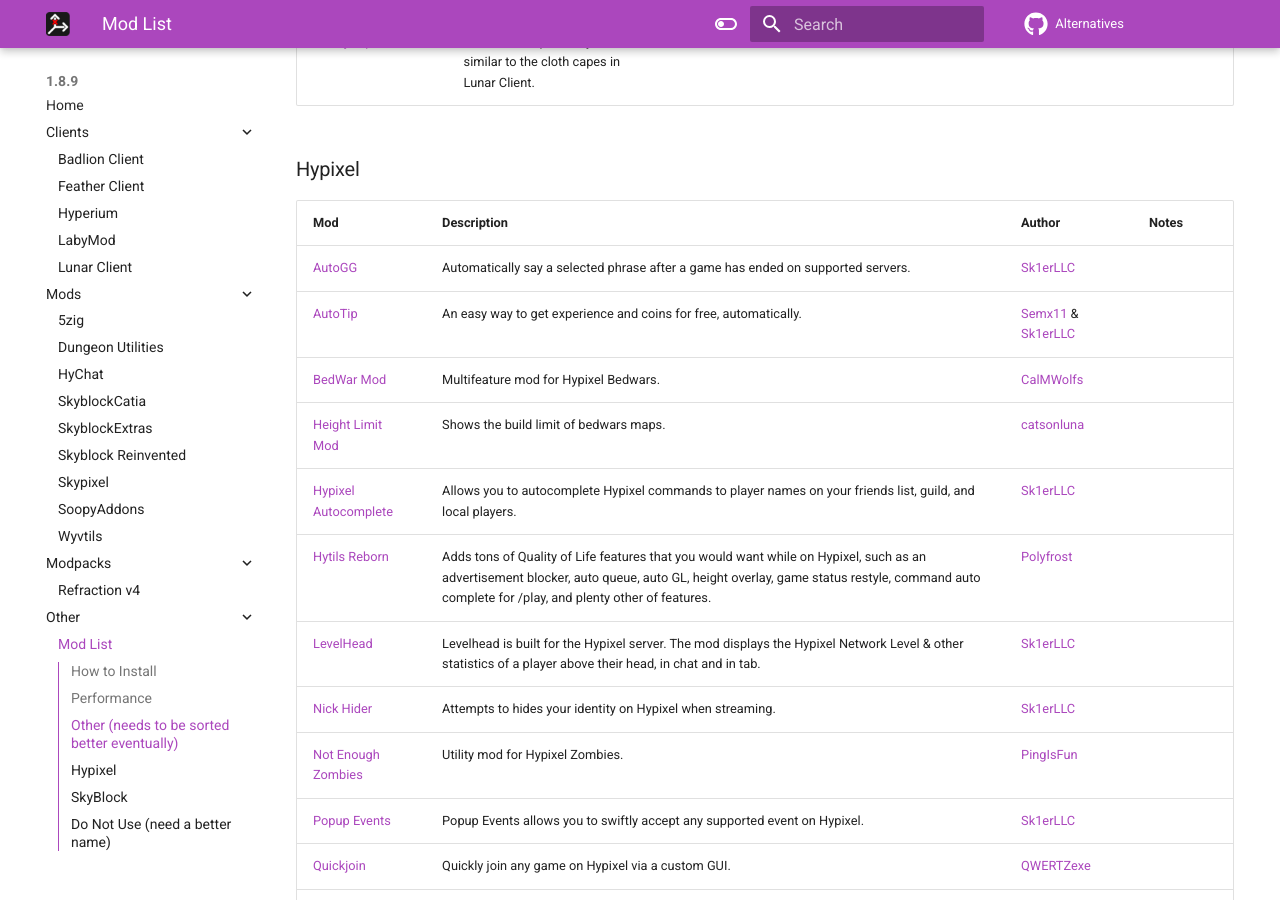
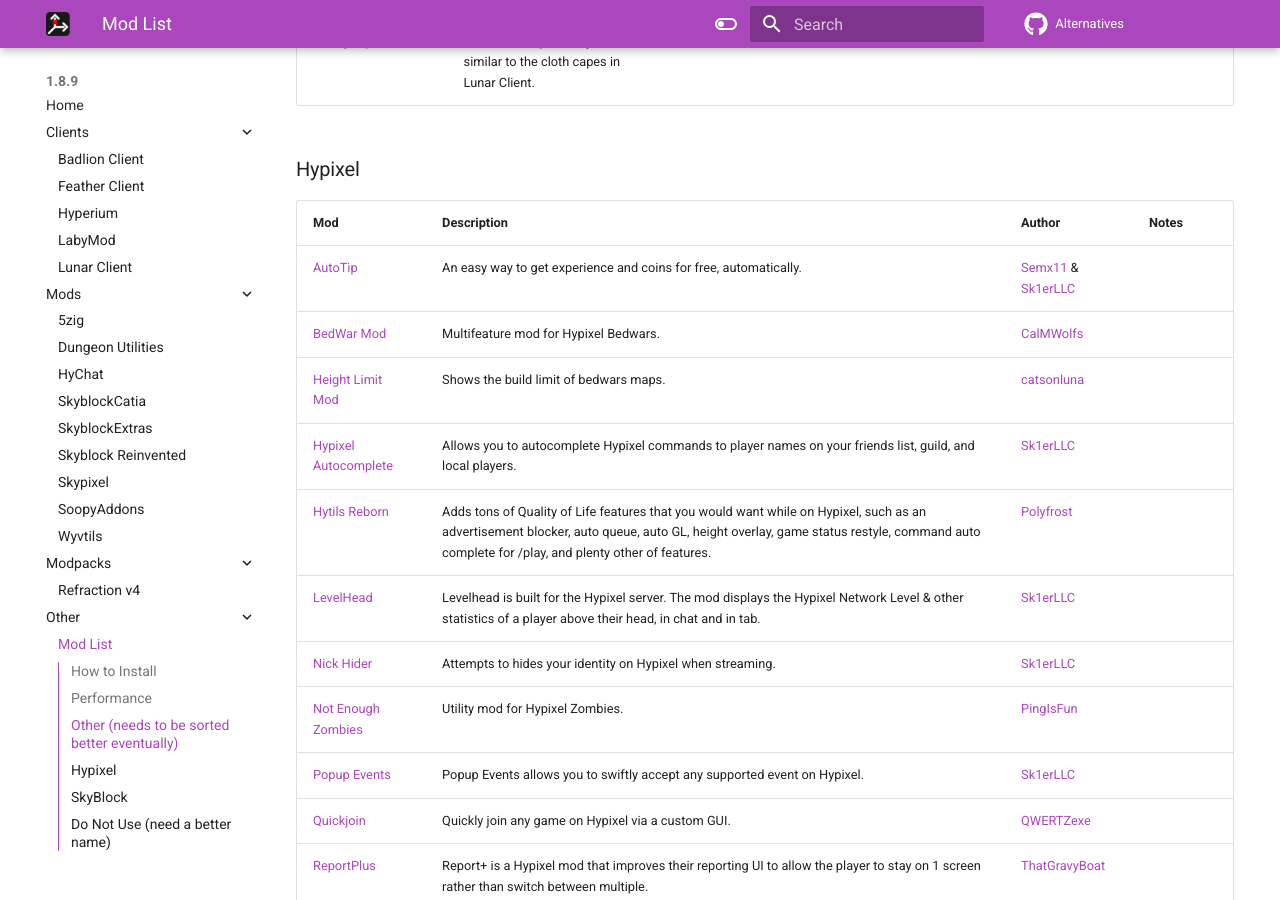
Before and after one commit to MicrocontrollersDev/Alternatives, an MkDocs documentation site: the page built from docs/1.8.9/modlist.md, in a window 1280 px wide and 900 px high, scrolled down 5127 px. Built offline with MkDocs 1.6.1 and Material for MkDocs 9.7.7, drawn with Linux system fonts in a browser that asks for light colours; comment, search, counter and statistics services are not loaded.

Commit message:
remove autogg

```diff
--- a/docs/1.8.9/modlist.md
+++ b/docs/1.8.9/modlist.md
@@ -70,7 +70,6 @@
 
 | Mod | Description | Author | Notes |
 | --- | --- | --- | --- |
-| [AutoGG](https://sk1er.club/mods/autogg) | Automatically say a selected phrase after a game has ended on supported servers. | [Sk1erLLC](https://github.com/Sk1erLLC) |
 | [AutoTip](https://sk1er.club/mods/autotip) | An easy way to get experience and coins for free, automatically. | [Semx11](https://github.com/Semx11) & [Sk1erLLC](https://github.com/Sk1erLLC) |
 | [BedWar Mod](https://modrinth.com/mod/bedwar-mod) | Multifeature mod for Hypixel Bedwars. | [CalMWolfs](https://github.com/CalMWolfs) |
 | [Height Limit Mod](https://modrinth.com/mod/hlm) | Shows the build limit of bedwars maps. | [catsonluna](https://github.com/catsonluna) |
```
